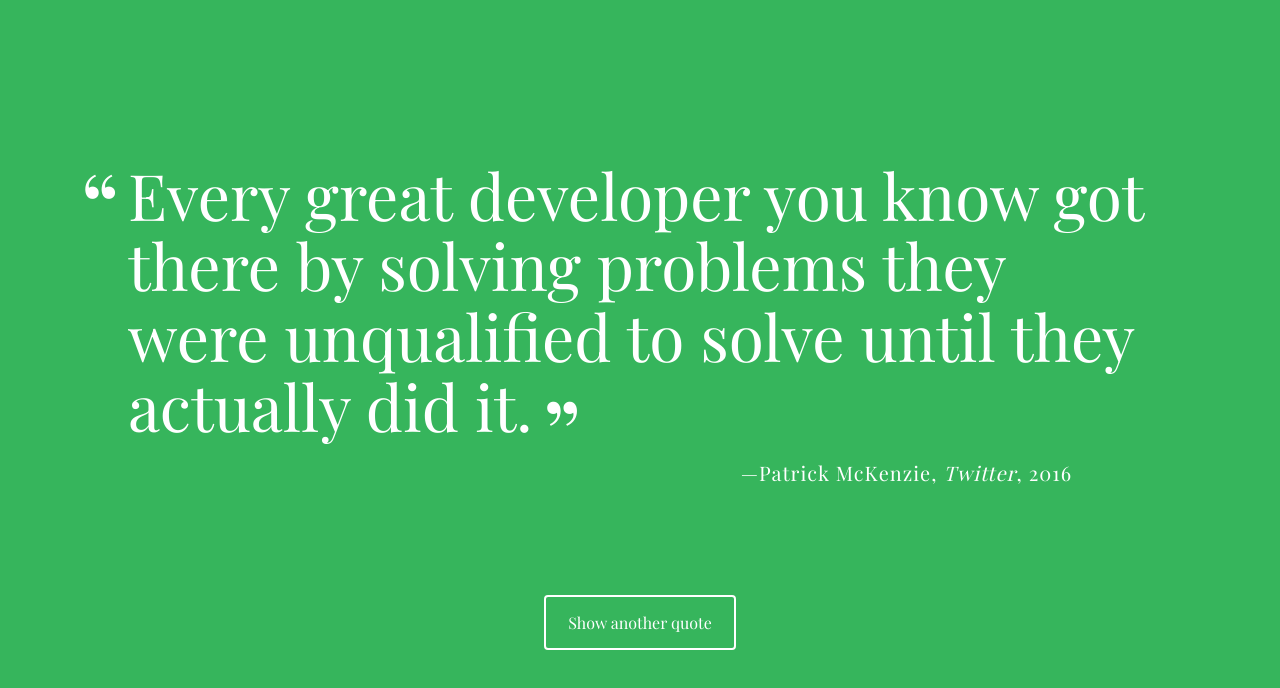
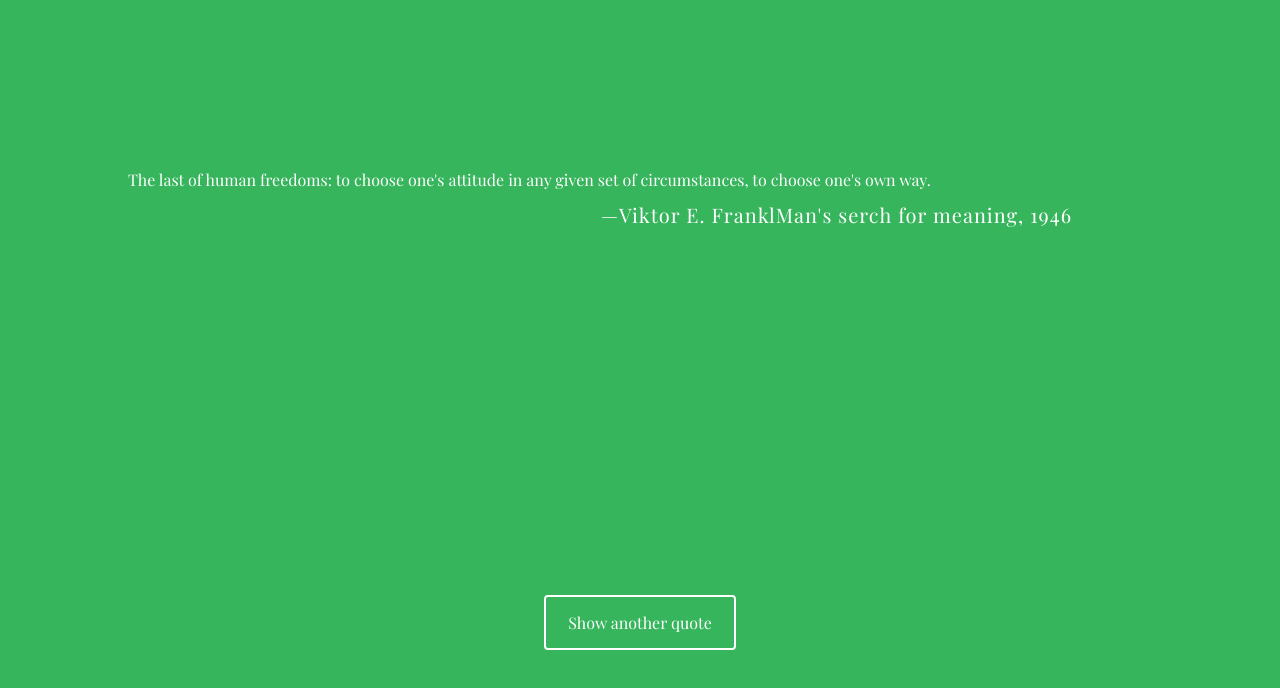
Before and after one commit to osmankbk/Random-Quote-Generator, a plain HTML site: page index.html in a window 1280 px wide. Both pictures are taken after a click on the button "Show another quote". Drawn offline with nearby package versions, Linux system fonts and the light colour scheme; a web font is replaced by a local one.

Commit message:
Added 2 new functions

```diff
--- a/index.html
+++ b/index.html
@@ -19,6 +19,7 @@
     <button id="loadQuote">Show another quote</button>
 
   </div>
+  <script src="js/quotes.js"></script>
   <script src="js/script.js"></script>
 </body>
 </html>
--- /dev/null
+++ b/js/quotes.js
@@ -0,0 +1,37 @@
+var quotes = [
+  {
+    quote: "When we are no longer able to change a situation, we are challenged to change ourselves.",
+    source: "Viktor E. Frankl",
+    citation: "Man's search for meaning",
+    year: "1946",
+    tag: "Personal Development"
+  },
+  {
+    quote: "The last of human freedoms: to choose one's attitude in any given set of circumstances, to choose one's own way.",
+    source: "Viktor E. Frankl",
+    citation: "Man's serch for meaning",
+    year: "1946",
+    tag: "Life"
+  },
+  {
+    quote: "The ultimate measure of a man is not where he stands in time of comfort and convience, but where he stands at times of challenge and controversy.",
+    source: "Martin Luther King, jr.",
+    citation: "Strength to Love",
+    year: "1963",
+    tag: "Life"
+  },
+  {
+    quote: "Cowards die many times before their deaths. The valiant never taste of death but once.",
+    source: "William Shakespeare",
+    citation: "julius Caesar",
+    year: "1623",
+    tag: "Life"
+  },
+  {
+    quote: "The journey to greatness often begins the moment that challenge and contribution become important than comfort and ease.",
+    source: "Brendon Burchard",
+    citation: "High Performance Habits",
+    year: "2017",
+    tag: "Personal Development"
+  }
+];
--- a/js/script.js
+++ b/js/script.js
@@ -5,24 +5,16 @@ project 1 - A Random Quote Generator
 
 // Study guide for this project - https://drive.google.com/file/d/1s5grutGuQFwJcQP8bFwEI69Q8FCkGdDk/view?usp=sharing
 
-
-/***
-  Create the array of quote objects and name it `quotes`.
-  Add at least five quote objects to the `quotes` array.
-  Give each quote object a `quote` and `source` property.
-  Add the `citation` property to at least one object in the array.
-  Add the `year` property to at least one object in the array.
-  Use console.log() to log your array of quotes to the console.
-***/
-
-
-
-
 /***
   Create the `getRandomQuote` function to:
    - Create a variable to store a random number
    - Cse the random number to `return` a random quote object from the `quotes` array.
 ***/
+function getRandomQuote(){
+  var randomNumber = Math.floor(Math.random() * quotes.length);
+  var getQuotes = quotes[randomNumber];
+  return getQuotes;
+}
 
 
 
@@ -39,7 +31,18 @@ project 1 - A Random Quote Generator
    - Don't forget to close that final `p` tag.
    - Set the `innerHTML` of the `quote-box` div to the HTML string.
 ***/
-
+function printQuote(){
+  var randomQuote = getRandomQuote();
+  var quotesHTML = '<p class="quotes">' + randomQuote.quote + '</p>';
+    quotesHTML += '<p class="source">' + randomQuote.source;
+      if(randomQuote.citation){
+        quotesHTML += '<span class"citation">' + randomQuote.citation + '</span>';
+    } if(randomQuote.year){
+        quotesHTML += '<span class="year">' + randomQuote.year + '</span>';
+    }
+    quotesHTML += '</p>';
+    return document.querySelector('#quote-box').innerHTML = quotesHTML;
+}
 
 
 
```
